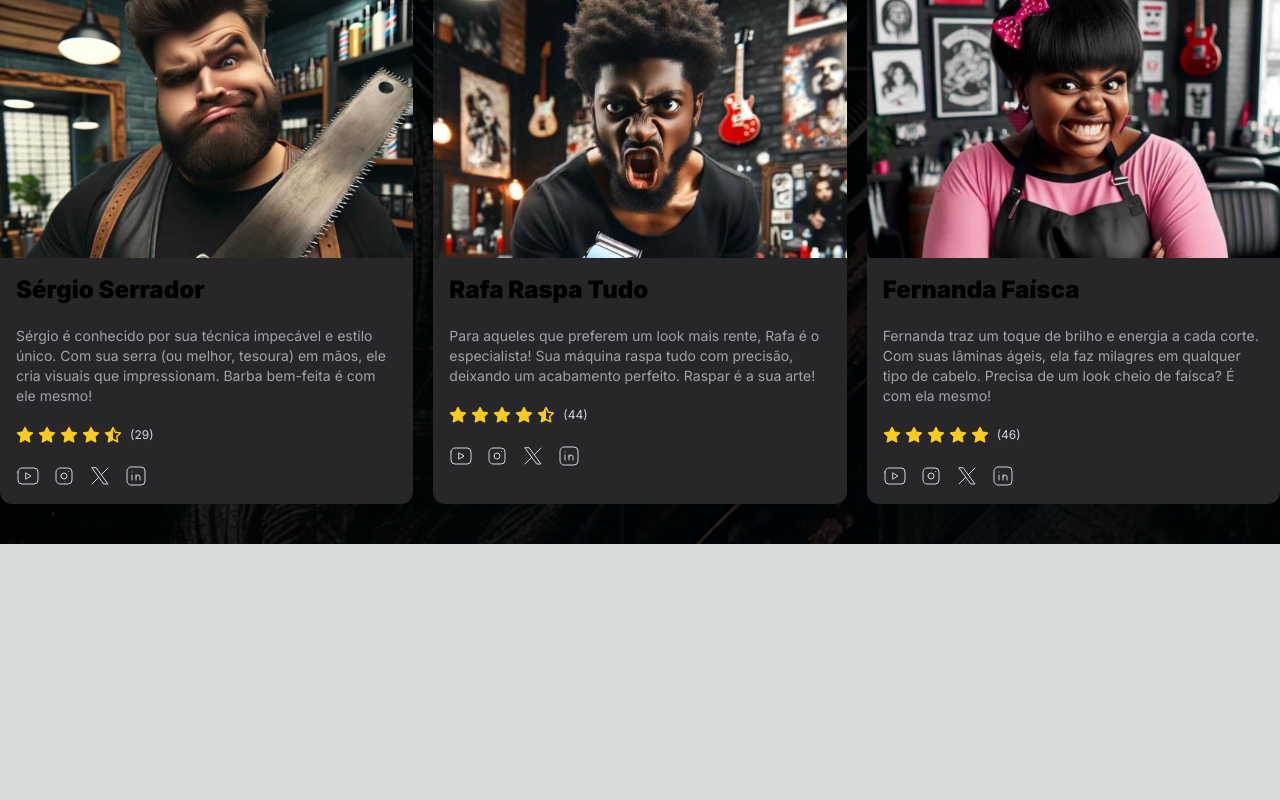
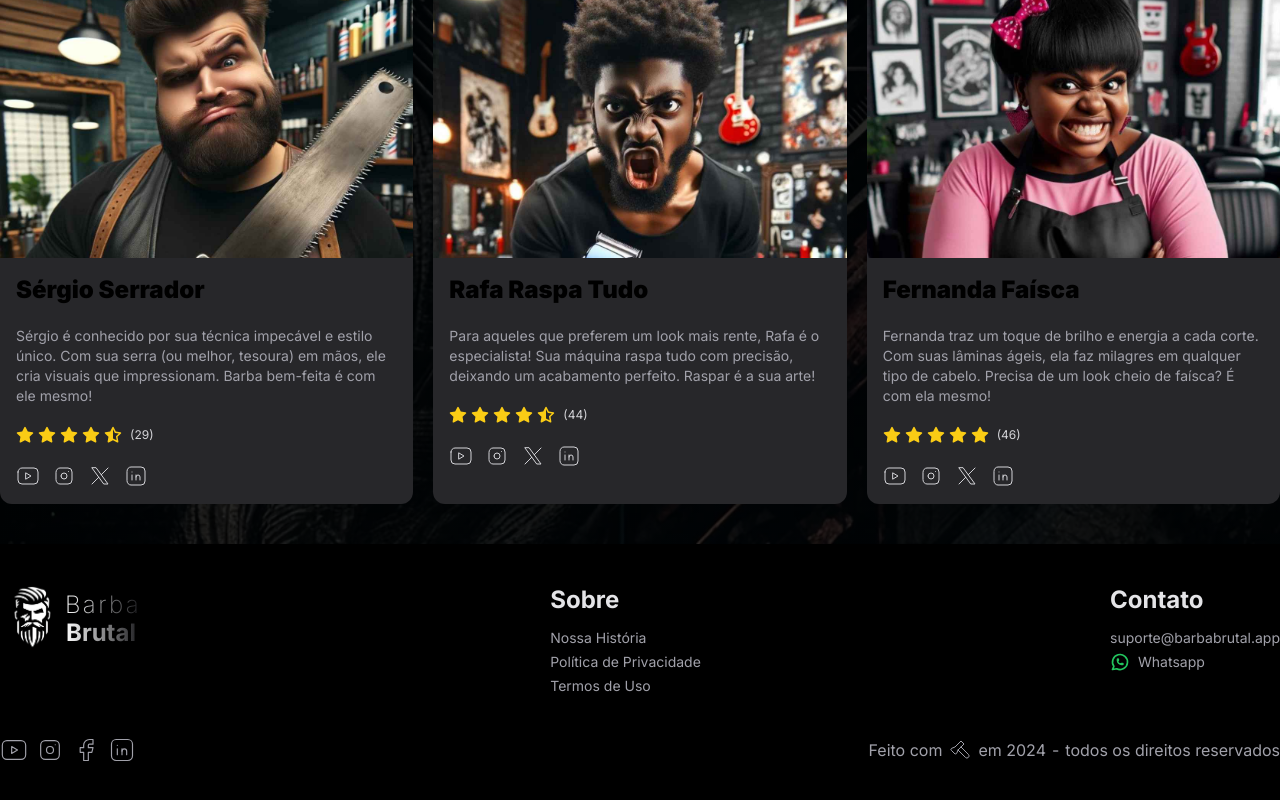
Before and after one commit to maryson011/barber-brutal, a Next.js app in the folder barba-brutal/frontend/: page / in a window 1280 px wide. Shown: the part 1640-2440 px from the top of the page. Before the commit the page ends 2184 px from the top, so only its background shows below. Built offline with nearby package versions, Linux system fonts and the light colour scheme.

Commit message:
feat: add footer component

```diff
--- a/barba-brutal/frontend/src/app/page.tsx
+++ b/barba-brutal/frontend/src/app/page.tsx
@@ -1,5 +1,6 @@
 import NossosProfissionais from "@/components/profissional/NossosProfissionais";
 import NossosServicos from "@/components/servico/NossosServicos";
+import Rodape from "@/components/shared/Rodape";
 import SecaoBackground from "@/components/shared/SecaoBackground";
 
 export default function Landing() {
@@ -14,6 +15,7 @@ export default function Landing() {
       <SecaoBackground imagem="/banners/profissionais.webp">
         <NossosProfissionais />
       </SecaoBackground>
+      <Rodape />
     </div>
   )
 }
--- /dev/null
+++ b/barba-brutal/frontend/src/components/shared/Logo.tsx
@@ -0,0 +1,15 @@
+import Image from "next/image";
+import Link from "next/link";
+
+export default function Logo() {
+  return (
+    <Link href="/" className="flex items-center">
+      <Image src="/logo.png" alt="logo" width={65} height={65} className="hidden sm:block"/>
+      <Image src="/logo.png" alt="logo" width={50} height={50} className="block sm:hidden"/>
+      <div className="flex flex-col">
+        <span className="text-xl sm:text-2xl font-extralight tracking-widest leading-6 text-gradient">Barba</span>
+        <span className="text-[20px] sm:text-[24px] font-bold text-gradient leading-6 pl-[1px]">Brutal</span>
+      </div>
+    </Link>
+  );
+}
--- /dev/null
+++ b/barba-brutal/frontend/src/components/shared/Rodape.tsx
@@ -0,0 +1,52 @@
+import {
+  IconAxe,
+  IconBrandFacebook,
+  IconBrandInstagram,
+  IconBrandLinkedin,
+  IconBrandWhatsapp,
+  IconBrandYoutube,
+} from "@tabler/icons-react";
+import Logo from "./Logo";
+
+export default function Rodape() {
+  return (
+    <footer className="container flex flex-col bg-black text-zinc-400 py-10 gap-10">
+      <div className="flex flex-col md:flex-row items-center md:items-start justify-between text-center md:gap-0 gap-5 md:text-left">
+            <Logo />
+            <div className="flex flex-col gap-1">
+                <span className="text-2xl font-bold text-zinc-200 pb-2">Sobre</span>
+                <span className="text-sm">Nossa História</span>
+                <span className="text-sm">Política de Privacidade</span>
+                <span className="text-sm">Termos de Uso</span>
+            </div>
+            <div className="flex flex-col gap-1">
+                <span className="text-2xl font-bold text-zinc-200 pb-2">Contato</span>
+                <span className="text-sm">suporte@barbabrutal.app</span>
+                <div className="text-sm flex items-center gap-2 justify-center md:justify-start">
+                    <IconBrandWhatsapp size={20} className="text-green-500" />
+                    <span>Whatsapp</span>
+                </div>
+            </div>
+      </div>
+      <div className="flex flex-col md:flex-row items-center gap-1.5 justify-between text-zinc-400">
+        <div className="flex gap-2 text-zinc-400">
+          <IconBrandYoutube size={28} stroke={1} />
+          <IconBrandInstagram size={28} stroke={1} />
+          <IconBrandFacebook size={28} stroke={1} />
+          <IconBrandLinkedin size={28} stroke={1} />
+        </div>
+        <div className="flex flex-col md:flex-row items-center gap-1.5">
+            <div className="flex gap-1.5">
+            <span>Feito com</span>
+            <span>
+                <IconAxe stroke={1} />
+            </span>
+            <span>em {new Date().getFullYear()}</span>
+            </div>
+            <span className="hidden md:inline-block">-</span>
+            <span>todos os direitos reservados</span>
+        </div>
+      </div>
+    </footer>
+  );
+}
```
Also changed, not shown: barba-brutal/frontend/public/logo.png (renamed from barba-brutal/frontend/public/logo (3).png).
